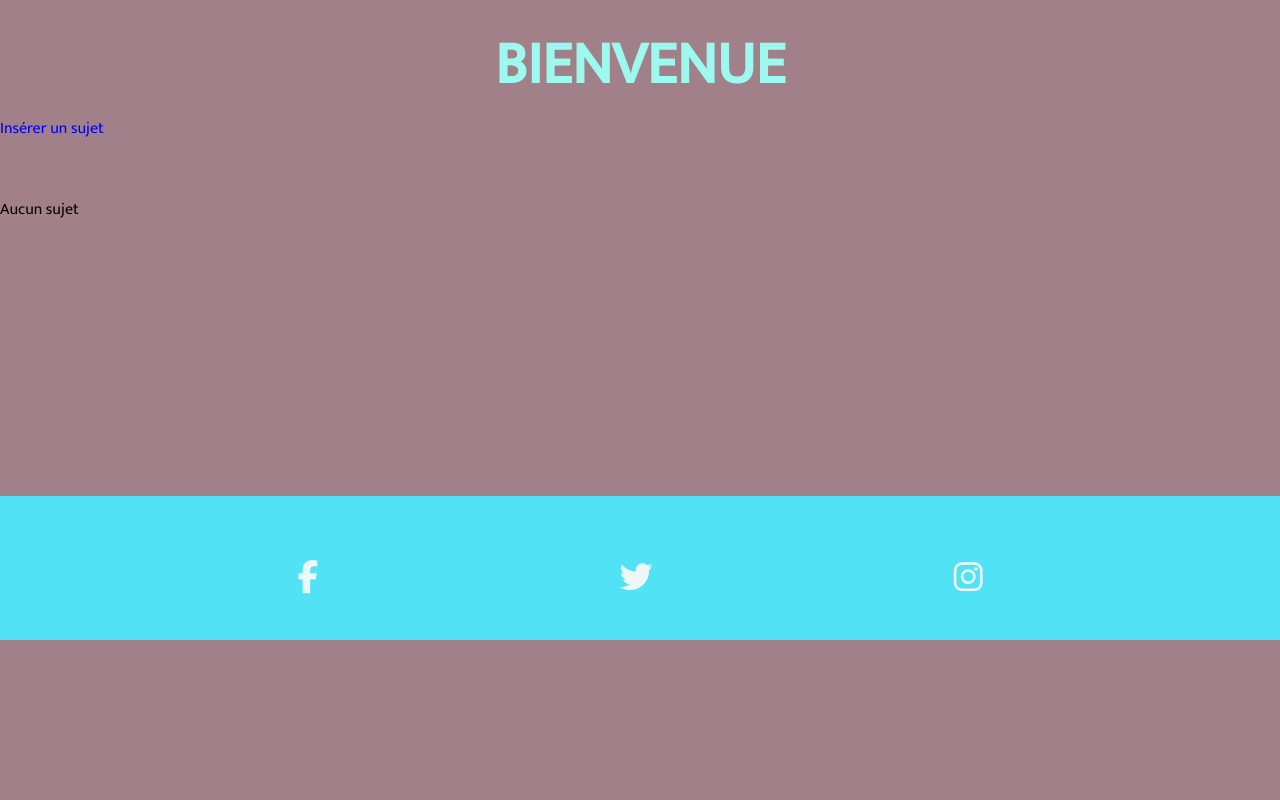
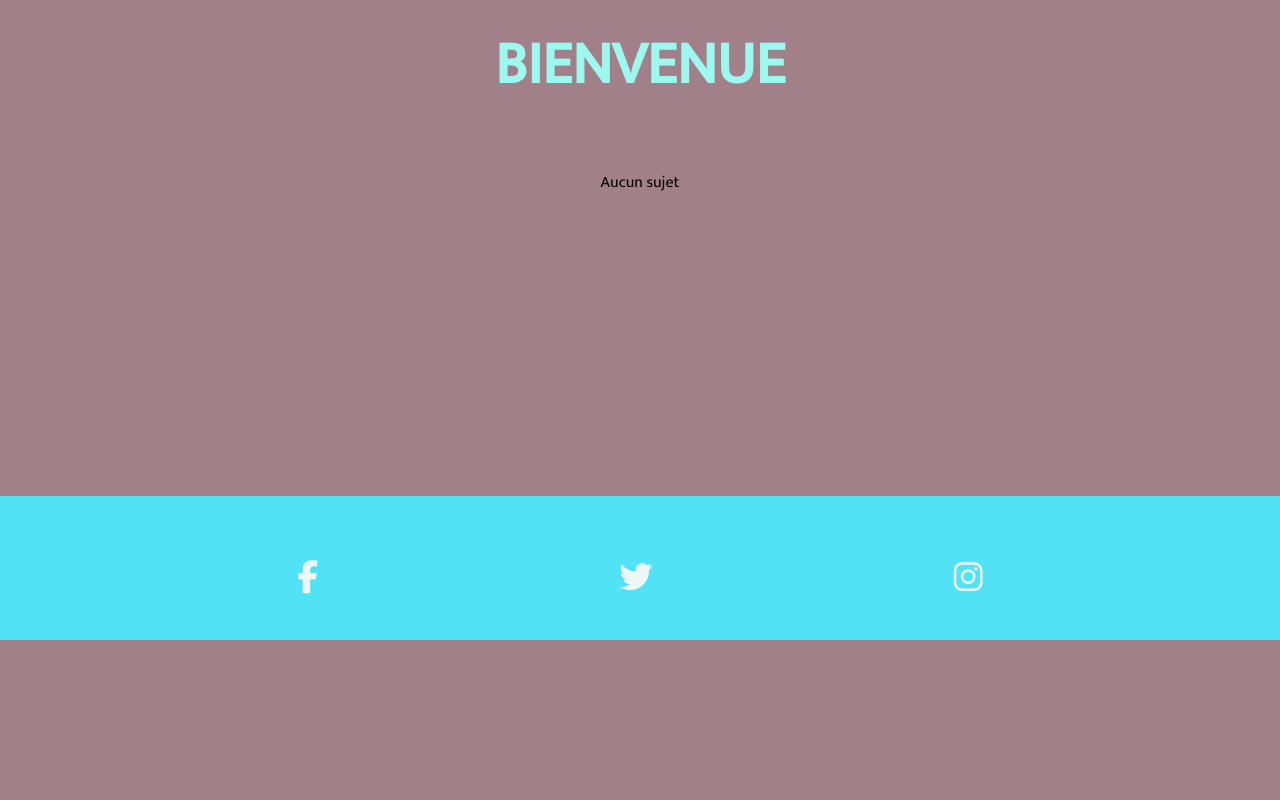
Before and after one commit to elias-cardon/forum, a PHP site: page / in a window 1280 px wide. Shown: the part 160-960 px from the top of the page. Before the commit the page ends 800 px from the top, so only its background shows below. Run offline with PHP 8.4, Linux system fonts and the light colour scheme; data that the repository does not hold is empty; some libraries are stand-ins or nearby versions.

Commit message:
css oké peper

```diff
--- a/index.php
+++ b/index.php
@@ -27,15 +27,13 @@ if (isset($_POST["deconnexion"])) {
     <div id="banner">
         <h2>BIENVENUE</h2>
 
-        <a href="topic.php">Insérer un sujet</a>
-
         <br/><br/>
 
         <?php
         $bdd = mysqli_connect('localhost', 'root', '');
         mysqli_select_db($bdd, 'forum');
 
-        $sql = 'SELECT * FROM topics ORDER BY date_heure DESC';
+        $sql = 'SELECT * FROM topics INNER JOIN utilisateurs ON topics.id_utilisateurs = utilisateurs.id ORDER BY date_heure DESC';
 
         $req = mysqli_query($bdd, $sql) or die('Erreur SQL !<br />' . $sql . '<br />' . mysqli_error());
 
--- a/src/css/index.css
+++ b/src/css/index.css
@@ -9,6 +9,16 @@
 
 html{
     background-color:  #a28089;
+}
+main{
+    min-height: 100vh;
+}
+
+#banner{
+    display: flex;
+    flex-direction: column;
+    align-items: center;
+    justify-content: center;
 }
 /*****HEADER****/
 
@@ -40,11 +50,6 @@ header {
 .form{
     z-index: 1000000;
 }
-#banner{
-    display: flex;
-    flex-direction: column;
-    background-color:   #a28089;
-}
 .btn {
     list-style: none;
     cursor: pointer;
@@ -75,12 +80,6 @@ header {
 }
 
 /*****INDEX****/
-
-#banner {
-    position: absolute;
-    height: 40%;
-    width: 100%;
-}
 
 h2 {
     display: flex;
```
